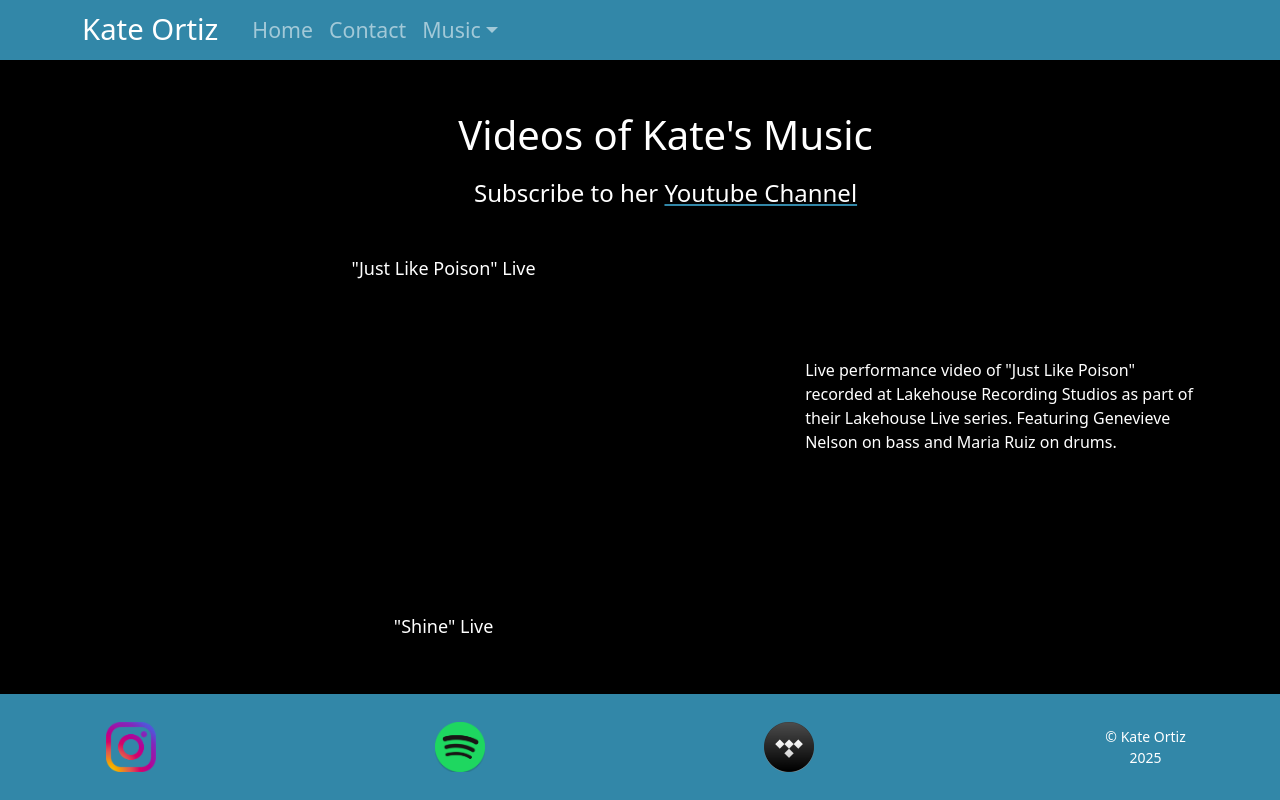
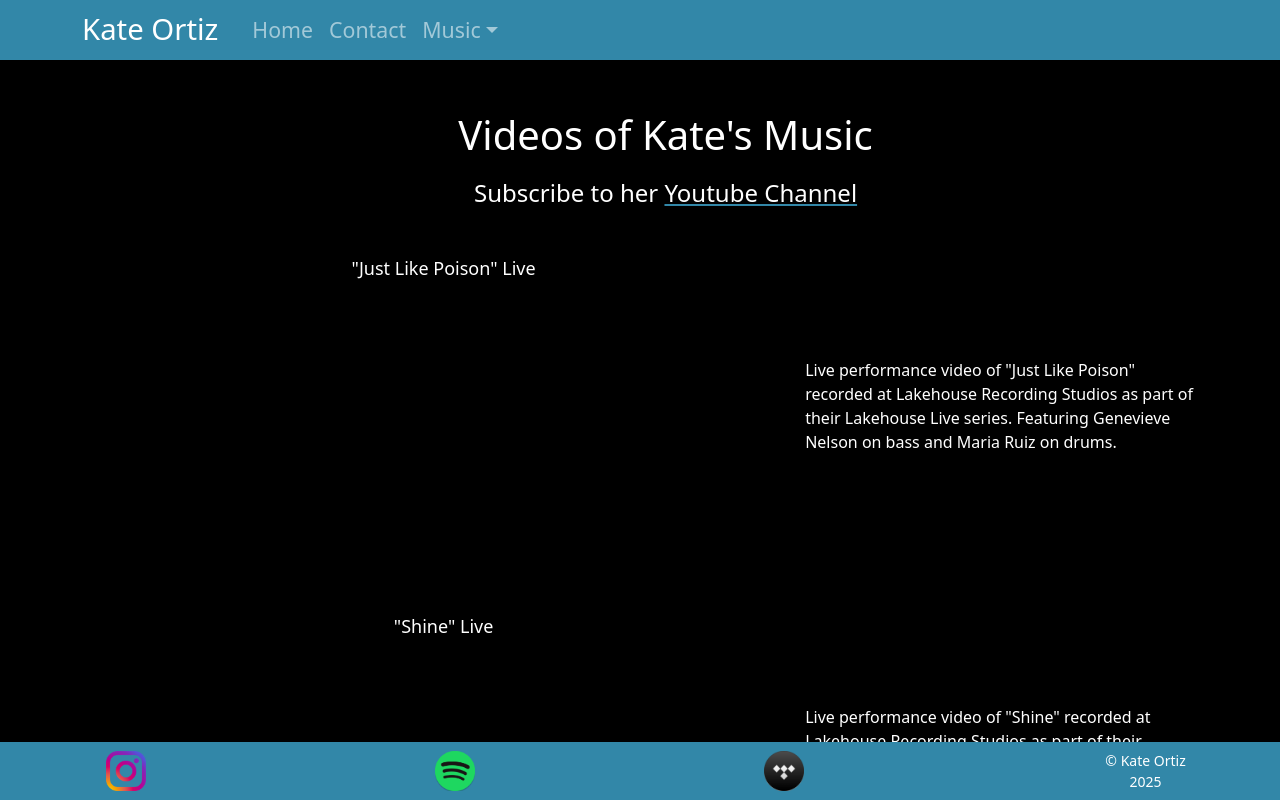
Before and after one commit to GEN7232/KateOrtiz, a React (Create React App) app: page /videos in a window 1280 px wide. Shown: the top 800 px of the page. Built offline with nearby package versions, Linux system fonts and the light colour scheme.

Commit message:
decrease height of footer

```diff
--- a/src/App.css
+++ b/src/App.css
@@ -558,16 +558,7 @@ a:hover {
 
 .video-desc {
   position: relative;
-  /* margin-top: 20%; */
 }
-
-/* .poison-player {
-
-} */
-
-/* .poison-player2 {
-    margin-top: -55%;
-} */
 
 .with-you-desc {
   margin-top: -55%;
@@ -583,7 +574,6 @@ a:hover {
 
 .footer {
   background-color: #3287a8;
-  padding: 20px 0;
   position: fixed;
   bottom: 0px;
   width: 100%;
@@ -1003,3 +993,8 @@ div.single-wrapper {
         margin-left: -40%;
     }
 }
+
+/*Footer shrink*/
+div.footer img {
+    width: 40px;
+}
--- a/src/components/footer/Footer.js
+++ b/src/components/footer/Footer.js
@@ -18,7 +18,7 @@ export const Footer = () => {
                 href="https://www.instagram.com/iamkateortiz/?hl=en"
                 className="d-flex align-items-center p-0 text-dark"
               >
-                <img alt="Instagram" src={insta} width="50px" />
+                <img alt="Instagram" src={insta}  />
               </a>
             </Container>
             <Container>
@@ -28,7 +28,7 @@ export const Footer = () => {
                 href="https://open.spotify.com/artist/1q2b1sTWYODo34HBGOt1UV"
                 className="d-flex align-items-center p-0 text-dark mt-1px"
               >
-                <img alt="Spotify" src={spotify} width="50px" />
+                <img alt="Spotify" src={spotify}/>
               </a>
             </Container>
             <Container>
@@ -41,7 +41,6 @@ export const Footer = () => {
                 <img
                   alt="Tidal"
                   src={Tidal}
-                  width="50px"
                   className="tidal-footer"
                 />
               </a>
```
